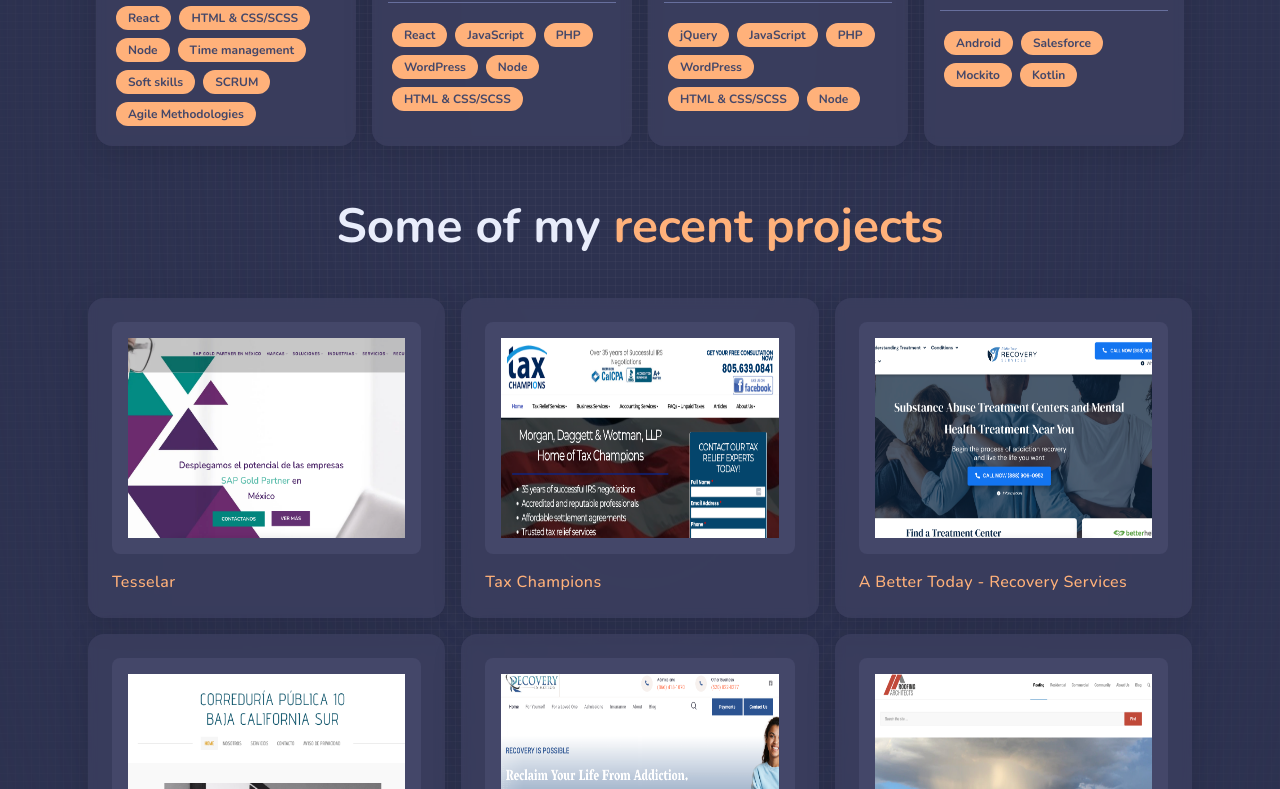
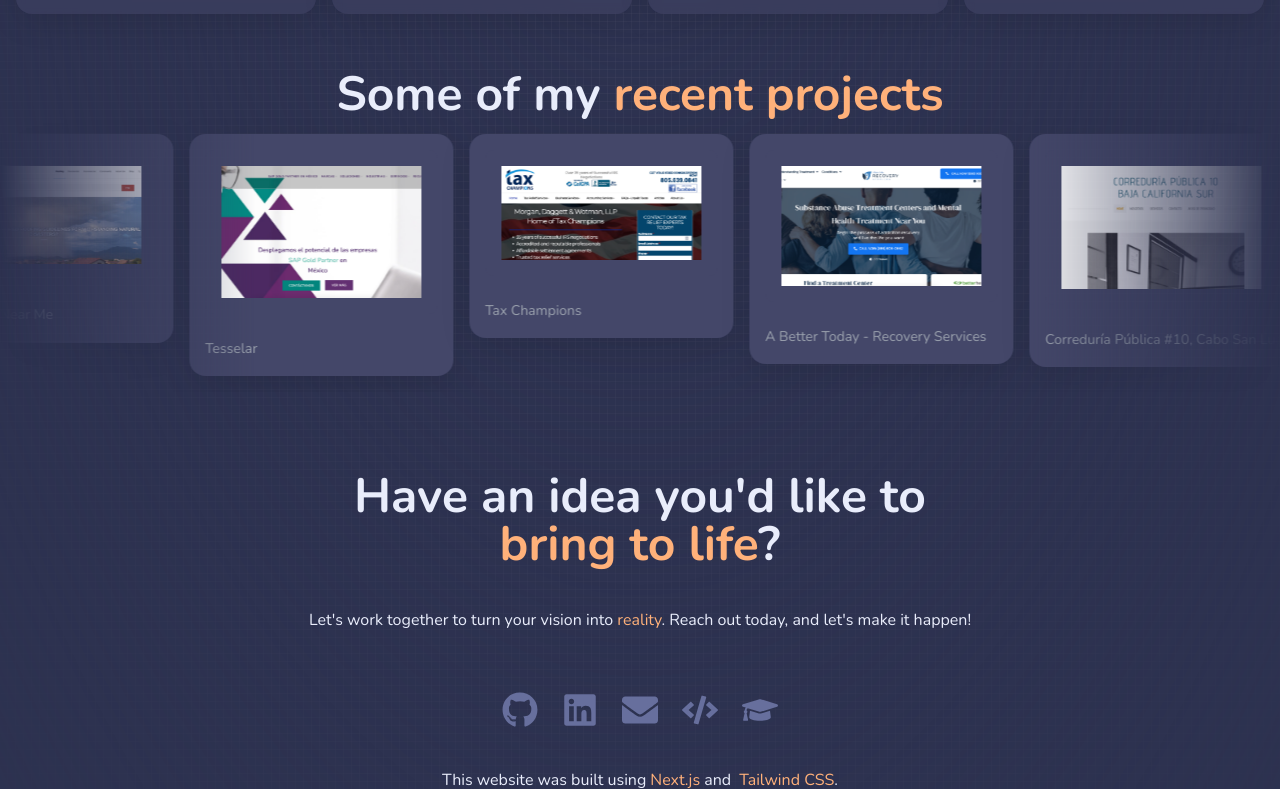
Before and after one commit to jessicaArvizu/next_portfolio, a Next.js app: page / in a window 1280 px wide. Shown: the part 1531-2320 px from the top of the page. Built offline with nearby package versions, Linux system fonts and the light colour scheme.

Commit message:
Inifity Cards

```diff
--- a/components/Projects/RecentProjects.tsx
+++ b/components/Projects/RecentProjects.tsx
@@ -1,7 +1,7 @@
 import React from 'react'
 import { projects } from '@/data'
-import { HoverEffect } from '../ui/CardHoverEffect'
 import { SectionsEnum } from '../_enums/sectionsEnums'
+import { InfiniteMovingCards } from '../ui/InfiniteCards'
 
 const RecentProjects = () => {
   return (
@@ -11,7 +11,11 @@ const RecentProjects = () => {
         <span className='text-peach'>recent projects</span>
       </h1>
       <div className='flex flex-wrap items-center justify-center gap-16'>
-        <HoverEffect items={projects} />
+        <InfiniteMovingCards
+          items={projects}
+          direction="right"
+          speed="slow"
+        />
       </div>
     </section>
   )
--- /dev/null
+++ b/components/ui/InfiniteCards.tsx
@@ -0,0 +1,122 @@
+"use client";
+
+import { cn } from "@/lib/utils";
+import React, { useEffect, useState } from "react";
+import Image from "next/image";
+import Link from "next/link";
+
+export const InfiniteMovingCards = ({
+    items,
+    direction = "left",
+    speed = "fast",
+    pauseOnHover = true,
+    className,
+}: {
+    items: {
+        id: number,
+        title: string;
+        link: string,
+        img: string,
+    }[];
+    direction?: "left" | "right";
+    speed?: "fast" | "normal" | "slow";
+    pauseOnHover?: boolean;
+    className?: string;
+}) => {
+    const containerRef = React.useRef<HTMLDivElement>(null);
+    const scrollerRef = React.useRef<HTMLUListElement>(null);
+
+    useEffect(() => {
+        addAnimation();
+    }, []);
+    const [start, setStart] = useState(false);
+    function addAnimation() {
+        if (containerRef.current && scrollerRef.current) {
+            const scrollerContent = Array.from(scrollerRef.current.children);
+
+            scrollerContent.forEach((item) => {
+                const duplicatedItem = item.cloneNode(true);
+                if (scrollerRef.current) {
+                    scrollerRef.current.appendChild(duplicatedItem);
+                }
+            });
+
+            getDirection();
+            getSpeed();
+            setStart(true);
+        }
+    }
+    const getDirection = () => {
+        if (containerRef.current) {
+            if (direction === "left") {
+                containerRef.current.style.setProperty(
+                    "--animation-direction",
+                    "forwards"
+                );
+            } else {
+                containerRef.current.style.setProperty(
+                    "--animation-direction",
+                    "reverse"
+                );
+            }
+        }
+    };
+    const getSpeed = () => {
+        if (containerRef.current) {
+            if (speed === "fast") {
+                containerRef.current.style.setProperty("--animation-duration", "20s");
+            } else if (speed === "normal") {
+                containerRef.current.style.setProperty("--animation-duration", "40s");
+            } else {
+                containerRef.current.style.setProperty("--animation-duration", "80s");
+            }
+        }
+    };
+    return (
+
+        <div
+            ref={containerRef}
+            className={cn(
+                "scroller relative z-20  max-w-7xl overflow-hidden  [mask-image:linear-gradient(to_right,transparent,white_20%,white_80%,transparent)]",
+                className
+            )}>
+            <ul
+                ref={scrollerRef}
+                className={cn(
+                    " flex min-w-full shrink-0 gap-4 py-4 w-max flex-nowrap",
+                    start && "animate-scroll ",
+                    pauseOnHover && "hover:[animation-play-state:paused]"
+                )}
+            >
+                {items.map((item, idx) => (
+                    <Link
+                        href={item.link}
+                        key={item.id}>
+                        <li
+                            className="p-4"
+                            style={{
+                                background: 'rgba( 68, 71, 105, 1 )',
+                                borderRadius: '16px',
+                                boxShadow: '0 8px 32px rgba(0, 0, 0, 0.1)',
+                                backdropFilter: 'blur(5px)',
+                                WebkitBackdropFilter: 'blur(5px)',
+                            }}>
+                            <div className="bg-surface-1 p-4 rounded-lg">
+                                <Image src={item.img} height={200} width={200} alt="Site Screenshots" />
+                            </div>
+                            <div className="relative z-20 mt-6 flex flex-row items-center">
+                                <span className="flex flex-col gap-1">
+                                    <span className=" text-sm leading-[1.6] text-gray-400 font-normal">
+                                        {item.title}
+                                    </span>
+                                </span>
+                            </div>
+                        </li>
+                    </Link>
+
+                ))}
+            </ul>
+        </div>
+
+    );
+};
--- a/data/index.ts
+++ b/data/index.ts
@@ -47,54 +47,54 @@ export const projects = [
         id: 1,
         title: "Tesselar",
         link: "https://www.tesselar.mx/",
-        className: "project-class-1",
-        imgClassName: "img-class-1",
-        titleClassName: "title-class-1",
         img: "/Img01.png",
     },
     {
         id: 2,
         title: "Tax Champions",
         link: "https://www.taxchampions.com/",
-        className: "project-class-2",
-        imgClassName: "img-class-2",
-        titleClassName: "title-class-2",
         img: "/Img02.png",
     },
     {
         id: 3,
         title: "A Better Today - Recovery Services",
         link: "https://www.abtrs.com/",
-        className: "project-class-3",
-        imgClassName: "img-class-3",
-        titleClassName: "title-class-3",
         img: "/Img03.png",
     },
     {
         id: 4,
         title: "Correduría Pública #10, Cabo San Lucas",
         link: "https://www.correduria10bcs.com/",
-        className: "project-class-4",
-        imgClassName: "img-class-4",
-        titleClassName: "title-class-4",
         img: "/Img04.png",
     },
     {
         id: 5,
         title: "Recovery In Motion",
         link: "https://www.recoveryinmotion.com/",
-        className: "project-class-4",
-        imgClassName: "img-class-4",
-        titleClassName: "title-class-4",
         img: "/Img05.png",
     },
     {
         id: 6,
         title: "Roofing Architects",
         link: "https://roofingarchitects.com/",
-        className: "project-class-4",
-        imgClassName: "img-class-4",
-        titleClassName: "title-class-4",
+        img: "/Img06.png",
+    },
+    {
+        id:7,
+        title:"Detox To Rehab",
+        link: "https://detoxtorehab.com/",
+        img: "/Img06.png",
+    },
+    {
+        id: 8,
+        title: "Care Recovery Services",
+        link: "https://addictioncarerecovery.com/",
+        img: "/Img06.png",
+    },
+    {
+        id: 9,
+        title: "Methadone Near Me",
+        link: "https://methadonenearme.com/",
         img: "/Img06.png",
     },
 ];
```
